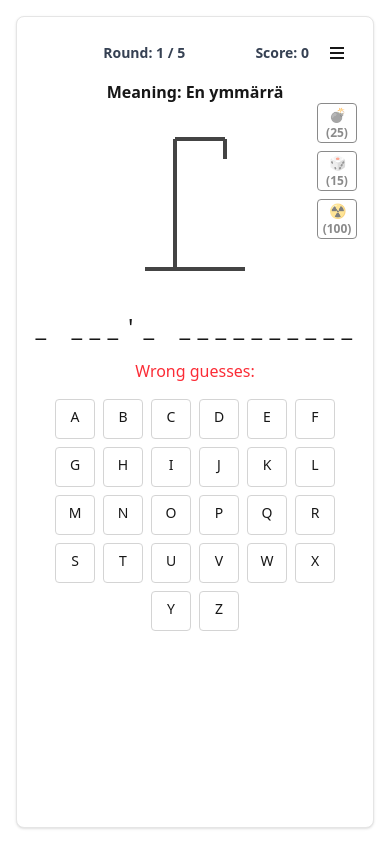
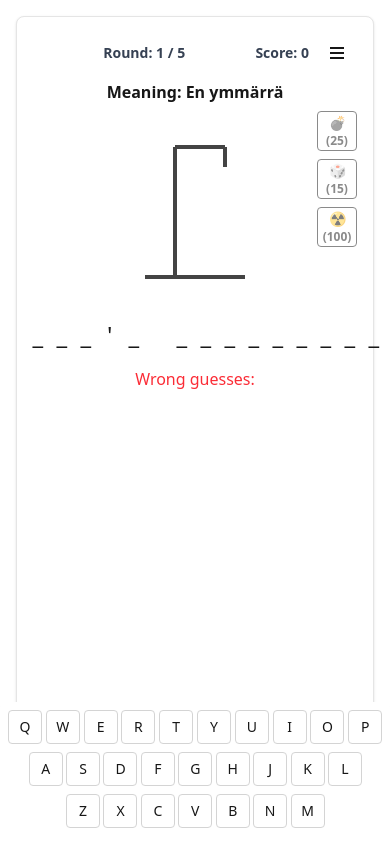
Before and after one commit to amahlaka/lingo-hangman, a React (Vite) app: page /play in a window 390 px wide. Built offline with nearby package versions, Linux system fonts and the light colour scheme.

Commit message:
feat: add responsive keyboard layouts and enhance styling for HangmanGame

```diff
--- a/src/components/HangmanGame.jsx
+++ b/src/components/HangmanGame.jsx
@@ -438,7 +438,8 @@ export default function HangmanGame({ lang, t, restartFlag, testWords = "", setL
             </div>
           )}
           {/* Drawing and Powerups: Powerups float over drawing, aligned right */}
-          <div className="relative flex justify-center items-start" style={{}}>
+          <div className="hangman-guessing-area w-full flex flex-col items-center justify-start">
+            <div className="relative flex justify-center items-start w-full">
               <div className="flex-shrink-0">
                 <HangmanDrawing incorrect={incorrect.length} t={t} shrink={!!timeValue} />
               </div>
@@ -495,9 +496,12 @@ export default function HangmanGame({ lang, t, restartFlag, testWords = "", setL
               })()}
             </div>
             <div className="text-red-500" data-testid="word-display">{t.wrongGuesses}: {incorrect.join(", ")}</div>
+          </div>
           {/* Keyboard and win/loss modal moved to HangmanKeyboard */}
+          <div className="keyboard-area w-full flex-shrink-0 min-h-[40vh] h-[40vh] flex flex-row justify-center">
             <HangmanKeyboard
               alphabet={getAlphabet(swap ? nativeLang : learningLang)}
+              lang={swap ? nativeLang : learningLang}
               guesses={guesses}
               isWon={isWon}
               isLost={isLost}
@@ -514,6 +518,7 @@ export default function HangmanGame({ lang, t, restartFlag, testWords = "", setL
               handleNext={handleNext}
               learning={learning}
             />
+          </div>
           {showAllGuessed && (
             <div className="fixed inset-0 flex items-center justify-center bg-neutral-950/80 z-50">
               <div className="bg-white dark:bg-gray-800 p-8 rounded shadow-lg text-center">
--- a/src/components/HangmanKeyboard.jsx
+++ b/src/components/HangmanKeyboard.jsx
@@ -1,8 +1,33 @@
 import React from "react";
 import { Button } from "@/components/ui/button";
+import englishLayout from "./keyboardLayouts/english";
+import finnishLayout from "./keyboardLayouts/finnish";
+import swedishLayout from "./keyboardLayouts/swedish";
+
+// Utility: QWERTY order for supported languages
+const QWERTY_ORDER = [
+  "Q", "W", "E", "R", "T", "Y", "U", "I", "O", "P",
+  "A", "S", "D", "F", "G", "H", "J", "K", "L",
+  "Z", "X", "C", "V", "B", "N", "M"
+];
+
+function getKeyboardRows(alphabet, lang) {
+  // Use predefined layouts for supported languages
+  if (lang === "en" || lang === "en-GB") return englishLayout;
+  if (lang === "fi") return finnishLayout;
+  if (lang === "sv") return swedishLayout;
+  // Otherwise, fallback to grid
+  const upperAlphabet = alphabet.map(l => l.toUpperCase());
+  const rows = [];
+  for (let i = 0; i < upperAlphabet.length; i += 10) {
+    rows.push(upperAlphabet.slice(i, i + 10));
+  }
+  return rows;
+}
 
 export default function HangmanKeyboard({
   alphabet,
+  lang, // <-- make sure this is passed from parent
   guesses,
   isWon,
   isLost,
@@ -18,21 +43,55 @@ export default function HangmanKeyboard({
   totalScore,
   handleNext,
   learning,
+  extraLetters = [],
+  layout, // unused now, always use alphabet
 }) {
-  // Incorrect guesses: guessed letters not in the word
-  const incorrect = guesses.filter(
-    g => !letters.some(l => isGuessable(l) && l === g)
-  );
+  // Dynamically build rows from alphabet and lang
+  const rows = getKeyboardRows(alphabet, lang);
+
+  // Helper to render a row
+  const renderRow = (row, rowIdx) => {
+    const maxRowLength = Math.max(...rows.map(r => r.length));
+    // Dynamically calculate offsets for any layout
+    let leftPad = 0, rightPad = 0;
+    const pad = maxRowLength - row.length;
+    if (rows.length === 3) {
+      if (rowIdx === 1) {
+        // Middle row: half-key offset if needed
+        leftPad = Math.floor(pad / 2) + (pad % 2 ? 0.5 : 0);
+        rightPad = maxRowLength - row.length - leftPad;
+      } else if (rowIdx === 2) {
+        // Bottom row: center, but if odd, add extra 0.5 for more natural stagger
+        leftPad = Math.floor(pad / 2) + (pad % 2 ? 0.5 : 0);
+        rightPad = maxRowLength - row.length - leftPad;
+      } else {
+        leftPad = Math.floor(pad / 2);
+        rightPad = pad - leftPad;
+      }
+    } else {
+      leftPad = Math.floor(pad / 2);
+      rightPad = pad - leftPad;
+    }
+    // Render half/one-and-half key offsets as empty spans with flex-[0.5] or flex-[1.5]
+    const padSpan = (amt, key) => {
+      const full = Math.floor(amt);
+      const half = amt - full;
+      return [
+        ...Array(full).fill(null).map((_, i) => <span key={key + '-full-' + i} className="flex-1 max-w-[40px] min-w-0" />),
+        half > 0 ? <span key={key + '-half'} className="flex-[0.5] max-w-[20px] min-w-0" /> : null
+      ];
+    };
     return (
-    <div className="mt-4 flex flex-row flex-wrap gap-2 justify-center relative self-end">
-      {alphabet.map(l => {
+      <div key={rowIdx} className="flex justify-center gap-1 w-full">
+        {padSpan(leftPad, 'pad-left')}
+        {row.map(l => {
           const isIncorrect = guesses.includes(l) && !letters.some(wl => isGuessable(wl) && wl === l);
           const isRemoved = removedLetters.includes(l);
           const isFifty = fiftyFifty.active && fiftyFifty.letters.includes(l);
           const isExploding = explodingLetter === l;
           const isNukeExploding = nukeExplodingLetters.includes(l);
           return (
-          <span key={l} className="relative">
+            <span key={l} className="relative flex-1 max-w-[40px] min-w-0">
               <Button
                 variant="outline"
                 size="sm"
@@ -43,10 +102,10 @@ export default function HangmanKeyboard({
                   (isFifty ? " !bg-yellow-200 !border-yellow-500 !text-black animate-pulse" : "") +
                   (isIncorrect ? " text-red-600" : "") +
                   (isExploding || isNukeExploding ? " animate-explode" : "") +
-                " px-0 py-1 border rounded hover:bg-gray-100 disabled:opacity-50 flex items-center justify-center text-2xl w-10 h-10 min-w-0 min-h-0"
+                  " w-full aspect-square px-0 py-0 border rounded hover:bg-gray-100 disabled:opacity-50 flex items-center justify-center text-2xl max-w-full max-h-full"
                 }
               >
-              <span className="block w-6 h-6 text-center align-middle mx-auto">
+                <span className="block w-full h-full text-center align-middle mx-auto flex items-center justify-center">
                   {isRemoved ? "💥" : l}
                 </span>
               </Button>
@@ -58,6 +117,22 @@ export default function HangmanKeyboard({
             </span>
           );
         })}
+        {padSpan(rightPad, 'pad-right')}
+      </div>
+    );
+  };
+
+  // Responsive: show on mobile portrait, hide on desktop
+  return (
+    <div className="fixed bottom-0 left-0 right-0 z-30 bg-white dark:bg-slate-900 shadow-lg p-2 pb-4 rounded-t-lg w-full max-w-md mx-auto md:hidden flex flex-col items-center transition-all" style={{touchAction: 'manipulation'}}>
+      <div className="flex flex-col gap-2 w-full">
+        {rows.map(renderRow)}
+        {extraLetters.length > 0 && (
+          <div className="flex justify-center gap-1 w-full mt-1">
+            {extraLetters.map(l => renderRow([l], l))}
+          </div>
+        )}
+      </div>
       {(isWon || isLost) && (
         <div className="absolute inset-0 flex flex-col items-center justify-center bg-white/80 dark:bg-slate-900/80 rounded z-10">
           <p className="text-lg font-semibold mb-2" data-testid="guessed">
--- /dev/null
+++ b/src/components/keyboardLayouts/english.js
@@ -0,0 +1,6 @@
+// English QWERTY keyboard layout
+export default [
+  ["Q", "W", "E", "R", "T", "Y", "U", "I", "O", "P"],
+  ["A", "S", "D", "F", "G", "H", "J", "K", "L"],
+  ["Z", "X", "C", "V", "B", "N", "M"]
+];
--- /dev/null
+++ b/src/components/keyboardLayouts/finnish.js
@@ -0,0 +1,6 @@
+// Finnish QWERTY keyboard layout
+export default [
+  ["Q", "W", "E", "R", "T", "Y", "U", "I", "O", "P", "Å"],
+  ["A", "S", "D", "F", "G", "H", "J", "K", "L", "Ö", "Ä"],
+  ["Z", "X", "C", "V", "B", "N", "M"]
+];
--- /dev/null
+++ b/src/components/keyboardLayouts/swedish.js
@@ -0,0 +1,6 @@
+// Swedish QWERTY keyboard layout
+export default [
+  ["Q", "W", "E", "R", "T", "Y", "U", "I", "O", "P", "Å"],
+  ["A", "S", "D", "F", "G", "H", "J", "K", "L", "Ö"],
+  ["Z", "X", "C", "V", "B", "N", "M", "Ä"]
+];
--- a/src/index.css
+++ b/src/index.css
@@ -70,3 +70,71 @@ html, body {
     max-height: 38vw;
   }
 }
+
+.keyboard-area {
+  width: 100%;
+  display: flex;
+  align-items: stretch;
+  justify-content: center;
+  /* Default: let content size naturally */
+}
+
+@media (orientation: portrait), (max-aspect-ratio: 3/4) {
+  .keyboard-area {
+    min-height: 33.333vh;
+    height: 33.333vh;
+    max-height: 40vh;
+    position: fixed;
+    left: 0;
+    right: 0;
+    bottom: 0;
+    padding-bottom: 16px;
+    padding-left: 16px;
+    padding-right: 16px;
+    background: inherit;
+    z-index: 30;
+    box-sizing: border-box;
+  }
+  .hangman-drawing-container {
+    max-height: 26vh;
+  }
+}
+
+@media (orientation: portrait), (max-aspect-ratio: 3/4) {
+  body, #root {
+    padding-bottom: 33.333vh;
+  }
+}
+
+.hangman-guessing-area {
+  width: 100%;
+  display: flex;
+  flex-direction: column;
+  align-items: center;
+  justify-content: flex-start;
+}
+
+@media (orientation: portrait), (max-aspect-ratio: 3/4) {
+  .hangman-guessing-area {
+    min-height: 50vh;
+    height: 50vh;
+    max-height: 56vh;
+    box-sizing: border-box;
+    /* Padding top to avoid overlap with top bar */
+    padding-top: 8px;
+  }
+}
+
+@media (min-height: 670px) and (orientation: portrait), (min-height: 670px) and (max-aspect-ratio: 3/4) {
+  .hangman-drawing-container {
+    max-width: 400px;
+    max-height: 56vh;
+    width: 100%;
+    aspect-ratio: 3/4;
+  }
+  .hangman-guessing-area {
+    min-height: 56vh;
+    height: 56vh;
+    max-height: 60vh;
+  }
+}
```
Lines whose indentation alone changed are shown as unchanged.
